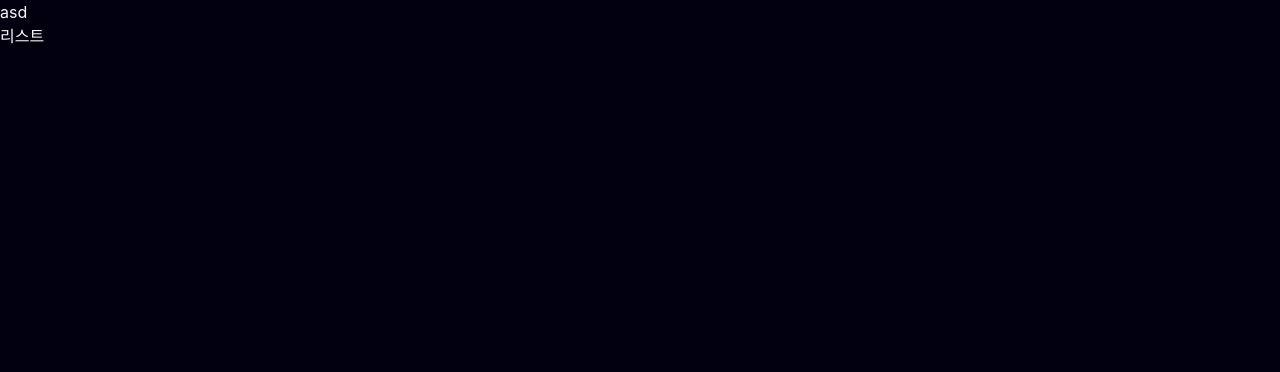
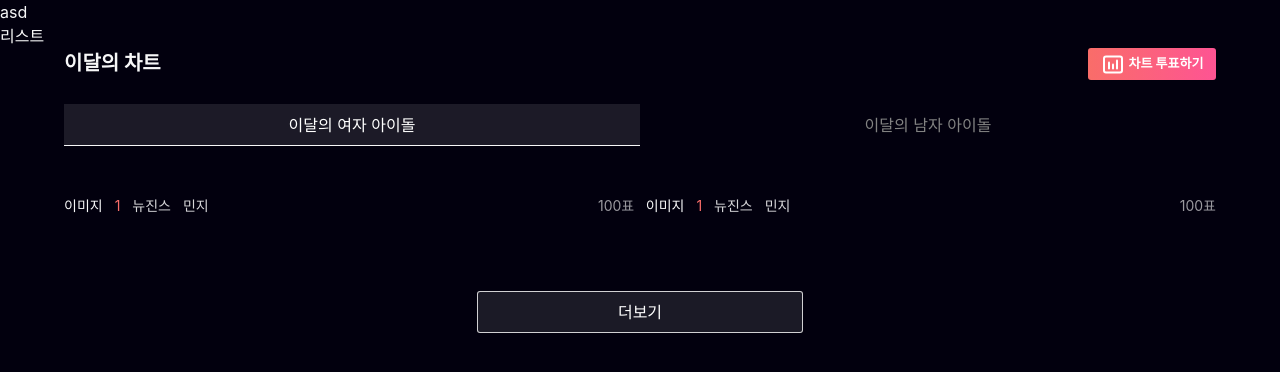
Before and after one commit to codeit-team-7/fandom-k-project, a React (Vite) app in the folder frontend/: page /list in a window 1280 px wide. Shown: the top 372 px of the page. Built offline with nearby package versions, Linux system fonts and the light colour scheme; a web font is replaced by a local one.

Commit message:
feat : 이달의 차트 섹션 UI 구현

```diff
--- /dev/null
+++ b/frontend/src/features/chart-of-the-month/ChartIdolList.jsx
@@ -0,0 +1,27 @@
+import { IdolListUl } from "./ChartIdolList.style";
+
+export default function ChartIdolList() {
+  return (
+    <IdolListUl>
+      <li className="list-item">
+        <div className="idol">
+          <span className="img">이미지</span>
+          <span className="rank">1</span>
+          <span className="group">뉴진스</span>
+          <span className="name">민지</span>
+        </div>
+        <span className="votes">100표</span>
+      </li>
+
+      <li className="list-item">
+        <div className="idol">
+          <span className="img">이미지</span>
+          <span className="rank">1</span>
+          <span className="group">뉴진스</span>
+          <span className="name">민지</span>
+        </div>
+        <span className="votes">100표</span>
+      </li>
+    </IdolListUl>
+  );
+}
--- /dev/null
+++ b/frontend/src/features/chart-of-the-month/ChartIdolList.style.jsx
@@ -0,0 +1,49 @@
+import styled from "styled-components";
+
+import { media } from "@utils";
+
+export const IdolListUl = styled.ul`
+  ${({ theme }) =>
+    `${media.base`
+      margin-bottom: 17px;
+      display: flex;
+      flex-direction: column;
+      width: 100%;
+      .list-item {
+      display: flex;
+      justify-content: space-between;
+      align-items: center;
+      height: 70px;
+      width: 100%;
+      font-size: ${theme.fontSize.XSM};
+        .idol {
+        display: flex;
+        gap: 12px;
+          .group, .name {
+          opacity: 0.87;
+          }
+          .rank{
+          color: ${theme.colors.BRAND[100]};
+          }
+        }
+        .votes {
+        color: #fff;
+        opacity: 0.6;
+
+        }
+      }
+  `}
+  ${media.md`
+      margin-bottom: 3px
+  `}
+  ${media.lg`
+      margin-bottom: 27px;
+      flex-direction: row;
+      gap: 1%;
+
+      .list-item {
+      width: 49.5%;
+      }
+  `}
+  `}
+`;
--- /dev/null
+++ b/frontend/src/features/chart-of-the-month/ChartMain.jsx
@@ -0,0 +1,19 @@
+import ChartIdolList from "./ChartIdolList";
+import { ChartMainBox, GenderSelectBox } from "./ChartMain.style";
+import ChartViewMore from "./ChartViewMore";
+
+export default function ChartMain() {
+  return (
+    <>
+      <ChartMainBox>
+        <GenderSelectBox $gender="female">
+          <button className="gender female">이달의 여자 아이돌</button>
+          <div className="gender-selector" />
+          <button className="gender male">이달의 남자 아이돌</button>
+        </GenderSelectBox>
+        <ChartIdolList />
+      </ChartMainBox>
+      <ChartViewMore />
+    </>
+  );
+}
--- /dev/null
+++ b/frontend/src/features/chart-of-the-month/ChartMain.style.jsx
@@ -0,0 +1,44 @@
+import styled, { keyframes } from "styled-components";
+
+import { media } from "@utils";
+
+export const ChartMainBox = styled.div`
+  ${({ theme }) =>
+    `${media.base`
+      display:flex;
+      flex-direction: column;
+      gap: 16px;
+  `}${media.md`
+      gap: 24px;
+  `}
+  `}
+`;
+
+export const GenderSelectBox = styled.div`
+  ${({ theme, $gender }) =>
+    `${media.base`
+      position: relative;
+      .gender {
+      width: 50%;
+      height: 42px;
+      background-color: inherit;
+      }
+      .female {
+      color: ${$gender === `female` ? `#fff;` : `${theme.colors.GRAY[200]};`}
+      }
+      .male {
+      color: ${$gender === `male` ? `#fff;` : `${theme.colors.GRAY[200]};`}
+      }
+      .gender-selector {
+      display: inline-block;
+      position: absolute;
+      top: 0;
+      ${$gender === `male` ? `right: 0;` : `left: 0;`}
+      width: 50%;
+      height: 42px;
+      background-color: rgba(255, 255, 255, 0.1);
+      border-bottom: 1px solid;
+  }
+  `}`}
+`;
+// ${theme.colors.GRAY[200]}
--- /dev/null
+++ b/frontend/src/features/chart-of-the-month/ChartTop.jsx
@@ -0,0 +1,14 @@
+import { ChartTopBox, OpenVoteButton } from "./ChartTop.style";
+import chartIc from "@assets/icons/ic_chart.svg";
+
+export default function ChartTop() {
+  return (
+    <ChartTopBox>
+      <span className="chart-text">이달의 차트</span>
+      <OpenVoteButton>
+        <img src={chartIc} />
+        <span>차트 투표하기</span>
+      </OpenVoteButton>
+    </ChartTopBox>
+  );
+}
--- /dev/null
+++ b/frontend/src/features/chart-of-the-month/ChartTop.style.jsx
@@ -0,0 +1,28 @@
+import styled from "styled-components";
+
+import { media } from "@utils";
+
+import { Button } from "@styles/Button";
+
+export const ChartTopBox = styled.div`
+  ${({ theme }) =>
+    `${media.base`
+      display: flex;
+      justify-content: space-between;
+
+      & .chart-text {
+      font-size:${theme.fontSize.XLG};
+      font-weight: 700;
+      }
+  `}`}
+`;
+
+export const OpenVoteButton = styled(Button)`
+  ${({ theme }) =>
+    `${media.base`
+      width: 128px;
+      height: 32px;
+      font-size: ${theme.fontSize["2xSM"]};
+      gap: 4px;
+  `}`}
+`;
--- /dev/null
+++ b/frontend/src/features/chart-of-the-month/ChartViewMore.jsx
@@ -0,0 +1,9 @@
+import { ViewMoreBox } from "./ChartViewMore.style";
+
+export default function ChartViewMore() {
+  return (
+    <ViewMoreBox>
+      <button>더보기</button>
+    </ViewMoreBox>
+  );
+}
--- /dev/null
+++ b/frontend/src/features/chart-of-the-month/ChartViewMore.style.jsx
@@ -0,0 +1,20 @@
+import styled from "styled-components";
+
+import { media } from "@utils";
+
+export const ViewMoreBox = styled.div`
+  ${({ theme }) =>
+    `${media.base`
+      display:flex;
+      justify-content:center;
+        button{
+        width: 100%;
+        height: 42px;
+        max-width: 326px;
+        color: #fff;
+        background-color:rgba(255,255,255,0.1);
+        border: 1px solid rgba(255,255,255,0.8);
+        border-radius: 3px;
+        }
+`}`}
+`;
--- a/frontend/src/features/chart-of-the-month/Index.jsx
+++ b/frontend/src/features/chart-of-the-month/Index.jsx
@@ -1,3 +1,13 @@
+import ChartTop from "./ChartTop";
+import ChartMain from "./ChartMain";
+
+import { ChartLayout } from "./Index.style";
+
 export default function Index() {
-  return <article></article>;
+  return (
+    <ChartLayout>
+      <ChartTop />
+      <ChartMain />
+    </ChartLayout>
+  );
 }
--- /dev/null
+++ b/frontend/src/features/chart-of-the-month/Index.style.jsx
@@ -0,0 +1,18 @@
+import styled from "styled-components";
+
+import { media } from "@utils";
+
+export const ChartLayout = styled.article`
+  ${({ theme }) =>
+    `${media.base`
+      display: flex;
+      flex-direction: column;
+      max-width: 1200px;
+      gap: 16px;
+      padding: 0 ${24};
+      margin: 0 auto;
+
+  `}${media.md`
+      gap: 24px;
+  `}`}
+`;
--- a/frontend/src/pages/list-page/Index.jsx
+++ b/frontend/src/pages/list-page/Index.jsx
@@ -1,10 +1,11 @@
-import { FavoriteIdol } from "@features";
+import { FavoriteIdol, ChartOfTheMonth } from "@features";
 
 export default function Index() {
   return (
     <main>
       <FavoriteIdol />
       <section>리스트</section>
+      <ChartOfTheMonth></ChartOfTheMonth>
     </main>
   );
 }
```
Also changed, not shown: frontend/src/assets/icons/ic_chart.svg (added).
